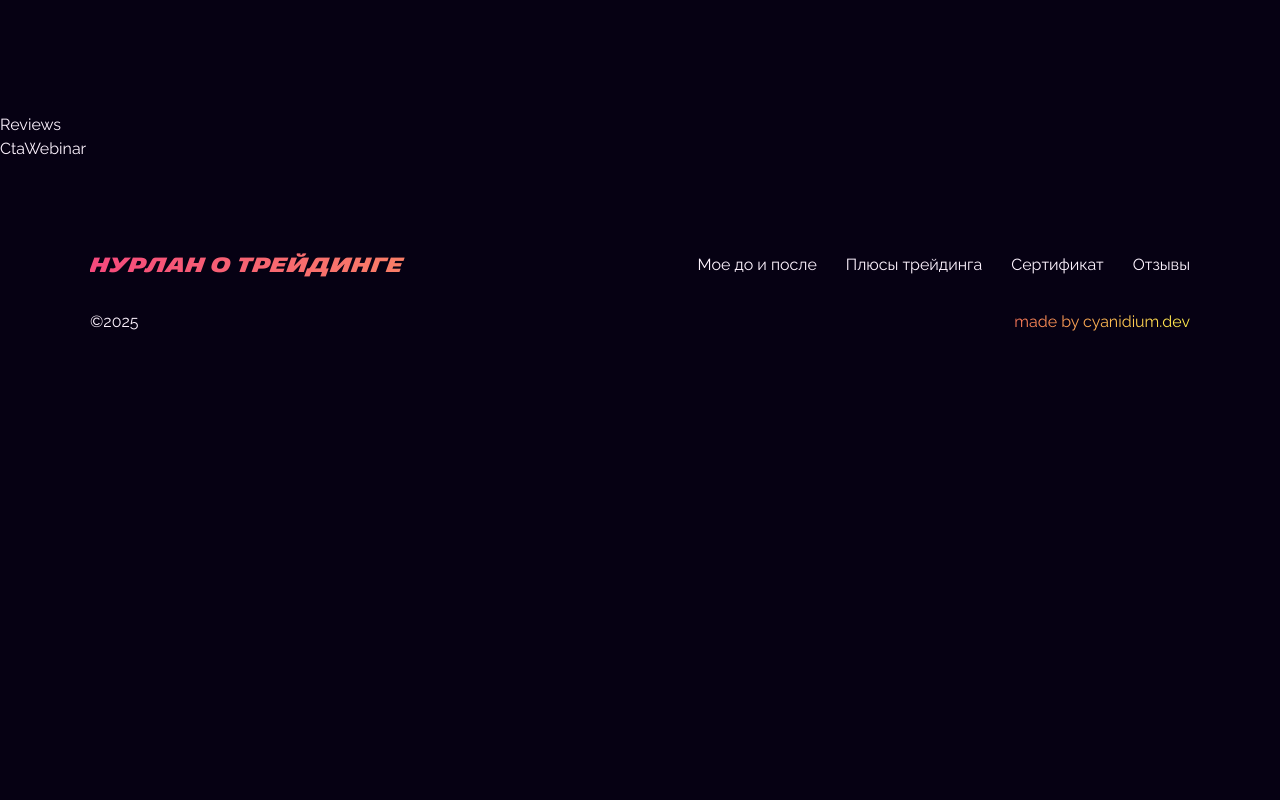
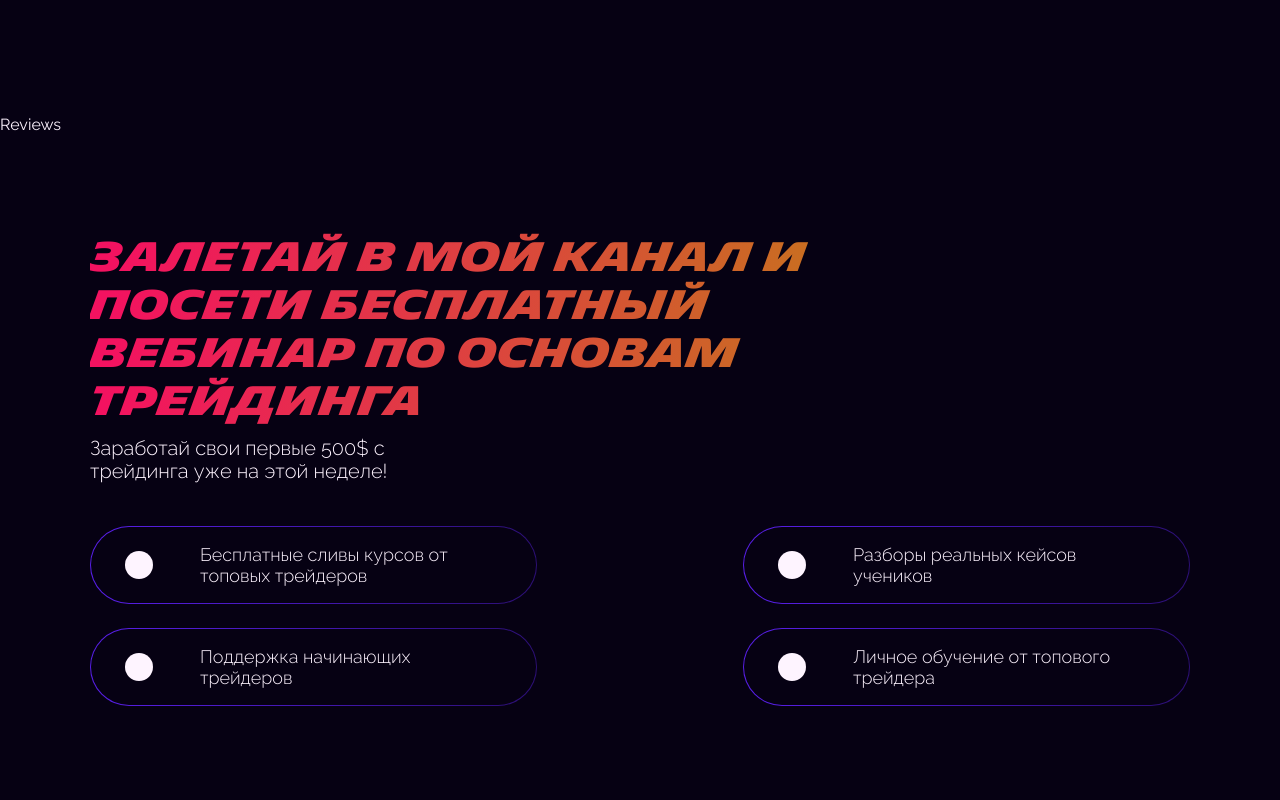
Before and after one commit to cyanidium-dev/crypto-landing, a Next.js app: page / in a window 1280 px wide. Shown: the part 4380-5180 px from the top of the page. Before the commit the page ends 4770 px from the top, so only its background shows below. Built offline with nearby package versions, Linux system fonts and the light colour scheme.

Commit message:
added cta texts

```diff
--- /dev/null
+++ b/src/components/homePage/ctaWebinar/BonusesList.tsx
@@ -0,0 +1,27 @@
+import BulletedListItem from "@/components/shared/bulletedListItem/BulletedListItem";
+import React from "react";
+
+export default function BonusesList() {
+  const bonusesList = [
+    {
+      title: "Бесплатные сливы курсов от топовых трейдеров",
+    },
+    {
+      title: "Разборы реальных кейсов учеников",
+    },
+    {
+      title: "Поддержка начинающих трейдеров",
+    },
+    {
+      title: "Личное обучение от топового трейдера",
+    },
+  ];
+
+  return (
+    <ul className="flex flex-col sm:flex-row sm:flex-wrap items-center sm:justify-between gap-5 tabxl:gap-y-6 tabxl:max-w-[1100px] tabxl:mx-auto">
+      {bonusesList.map((bonus, idx) => (
+        <BulletedListItem key={idx} item={bonus} />
+      ))}
+    </ul>
+  );
+}
--- a/src/components/homePage/ctaWebinar/CtaWebinar.tsx
+++ b/src/components/homePage/ctaWebinar/CtaWebinar.tsx
@@ -1,5 +1,16 @@
 import React from "react";
+import BonusesList from "./BonusesList";
 
 export default function CtaWebinar() {
-  return <div>CtaWebinar</div>;
+  return (
+    <section className="container max-w-[1920px] pt-[42px] tabxl:pt-[96px] pb-[61px] tabxl:pb-[92px] mb-[104px] tabxl:mb-[74px]">
+      <h2 className="max-w-[331px] tabxl:max-w-[744px] mb-3 font-michelin uppercase text-24bold tabxl:text-40bold text-transparent bg-clip-text bg-caviarGradient">
+        залетай в мой канал и посети бесплатный вебинар по основам трейдинга
+      </h2>
+      <p className="w-[247px] tabxl:w-[338px] mb-[205px] tabxl:mb-[42px] text-14light tabxl:text-20light">
+        Заработай свои первые 500$ с трейдинга уже на этой неделе!
+      </p>
+      <BonusesList />
+    </section>
+  );
 }
--- a/src/components/shared/bulletedListItem/BulletedListItem.tsx
+++ b/src/components/shared/bulletedListItem/BulletedListItem.tsx
@@ -5,11 +5,13 @@ interface BenefitItemProps {
     title: string;
   };
   variant?: "caviar" | "purple";
+  className?: string;
 }
 
 export default function BulletedListItem({
   item,
   variant = "purple",
+  className = "",
 }: BenefitItemProps) {
   const { title } = item;
 
@@ -17,7 +19,7 @@ export default function BulletedListItem({
     <li
       className={`flex justify-center items-center w-full tabxl:w-[357px] laptop:w-[447px] max-w-[331px] tabxl:max-w-[357px] laptop:max-w-[447px] p-[1px] rounded-full ${
         variant === "purple" ? "bg-purpleGradient" : "bg-caviarGradient"
-      }`}
+      } ${className}`}
     >
       <div className="flex flex-col justify-center w-full h-full py-[22px] tabxl:py-[17px] px-7 mob:px-9 tabxl:px-7 laptop:px-[34px] bg-black rounded-full">
         <div className="flex items-center gap-x-5 laptop:gap-x-[47px]">
```
